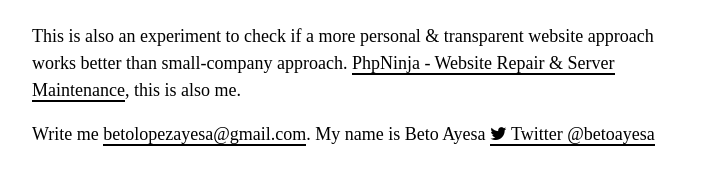
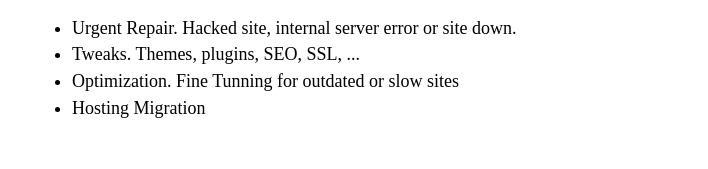
Before and after one commit to natzar/natzar.github.io, a plain HTML site: page index.html in a window 1280 px wide. Shown: the part 275-444 px from the top of the page, without its empty margins (283-991 px from the left). Drawn offline with nearby package versions, Linux system fonts and the light colour scheme.

Commit message:
no message

```diff
--- a/index.html
+++ b/index.html
@@ -56,6 +56,12 @@ Hi! I usually fix all my friends' websites. I thought I should to the same for e
 If you need an extra hand, I'm here. I have more than 10 years of experience with Javascript, Php, WordPress, Prestashop and almost any website stuff. Check my CV in <a href="https://linkedin.com/in/betoayesa" target="_blank"><i class="fa fa-linkedin"></i> Linkedin</a>.
  <br><br>
  I can fix anything on the same day for $100. <br>
+ <ul>
+<li>Urgent Repair. Hacked site, internal server error or site down.</li>
+<li>Tweaks. Themes, plugins, SEO, SSL, ...</li>
+<li>Optimization. Fine Tunning for outdated or slow sites</li>
+<li>Hosting Migration</li>
+ </ul>
 <br>
 This is also an experiment to check if a more personal & transparent website approach works better than small-company approach. <a href="https://www.phpninja.info">PhpNinja - Website Repair & Server Maintenance</a>, this is also me.
 
@@ -70,7 +76,7 @@ This is also an experiment to check if a more personal & transparent website app
 
 
 
-
+  <!--
 
 
 <h2>I fix others' websites to be able to work on my projects</h2>
@@ -153,7 +159,7 @@ This is also an experiment to check if a more personal & transparent website app
 </table>
 * But these are worth nothing without finding first the niche and its people.<br>
 * If projects doesn't take off they are sold in marketplaces
-
+-->
 </div>
 
 
```
